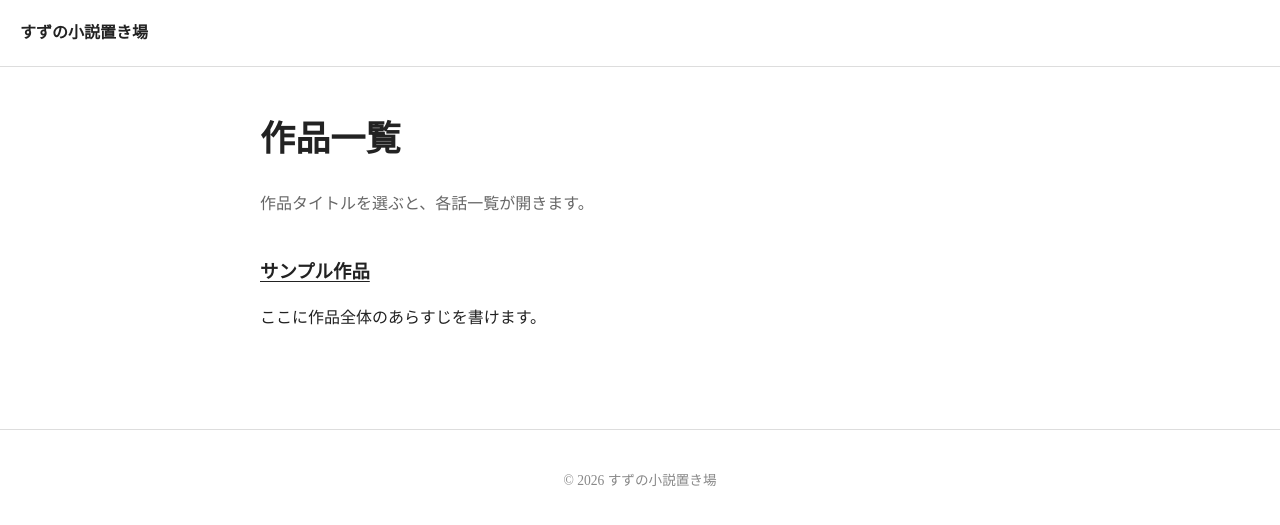
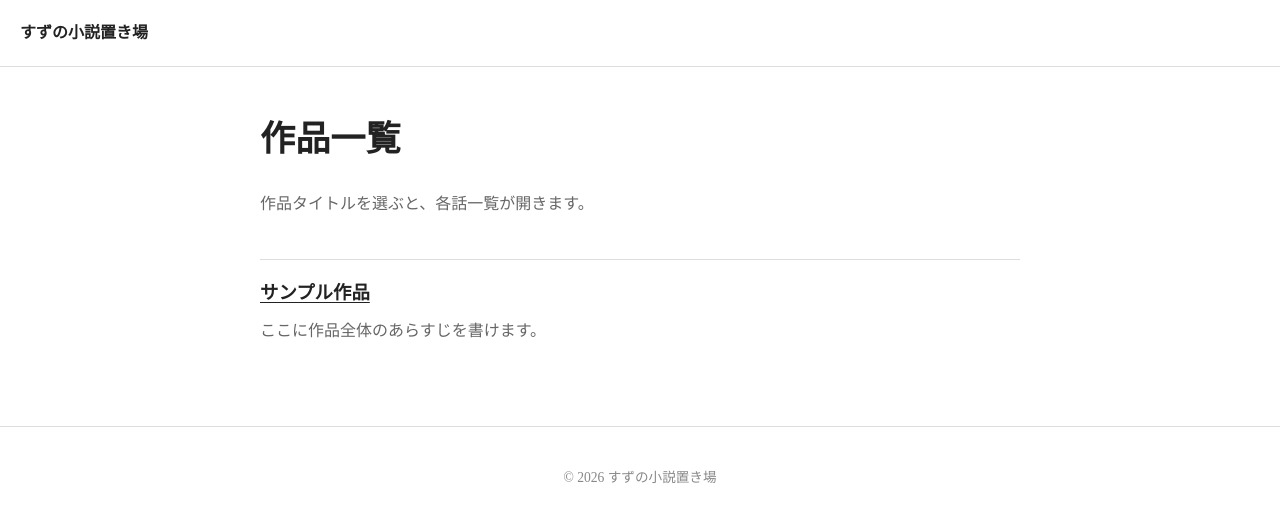
Before and after one commit to takakiiiii/novel_site, a Jekyll site: the page built from index.html, in a window 1280 px wide. Shown: the top 525 px of the page. Built offline with Jekyll 4.4.1, drawn with Linux system fonts in a browser that asks for light colours.

Commit message:
style.css を更新

```diff
--- a/assets/style.css
+++ b/assets/style.css
@@ -1,10 +1,4 @@
-:root {
-  color-scheme: light;
-}
-
-* {
-  box-sizing: border-box;
-}
+* { box-sizing: border-box; }
 
 body {
   margin: 0;
@@ -21,8 +15,7 @@ body {
 
 a {
   color: inherit;
-  text-decoration-thickness: 1px;
-  text-underline-offset: 0.18em;
+  text-underline-offset: .18em;
 }
 
 .site-header {
@@ -52,36 +45,41 @@ h2 {
   line-height: 1.5;
 }
 
+.intro,
+.description {
+  color: #666;
+}
+
 .intro {
-  color: #666;
   margin-bottom: 40px;
 }
 
-.novel-list {
+.work-list,
+.chapter-list {
   display: grid;
   gap: 20px;
 }
 
-.novel-card {
+.work-card,
+.chapter-card {
   border-top: 1px solid #ddd;
   padding-top: 20px;
 }
 
-.novel-card h2 {
+.work-card h2,
+.chapter-card h2 {
   margin: 0 0 8px;
 }
 
-.novel-card p {
+.work-card p,
+.chapter-card p {
   margin: 0;
   color: #666;
 }
 
-.novel-header {
+.work-header,
+.chapter-header {
   margin-bottom: 48px;
-}
-
-.description {
-  color: #666;
 }
 
 .novel-body {
@@ -94,7 +92,7 @@ h2 {
 
 .back {
   margin: 0 0 32px;
-  font-size: 0.95rem;
+  font-size: .95rem;
   color: #666;
 }
 
@@ -107,7 +105,7 @@ h2 {
   padding: 24px 20px;
   text-align: center;
   color: #888;
-  font-size: 0.85rem;
+  font-size: .85rem;
 }
 
 @media (max-width: 600px) {
```
